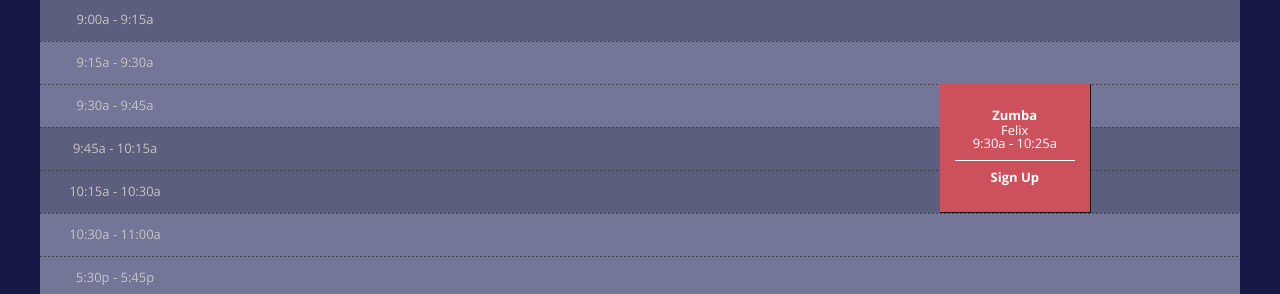
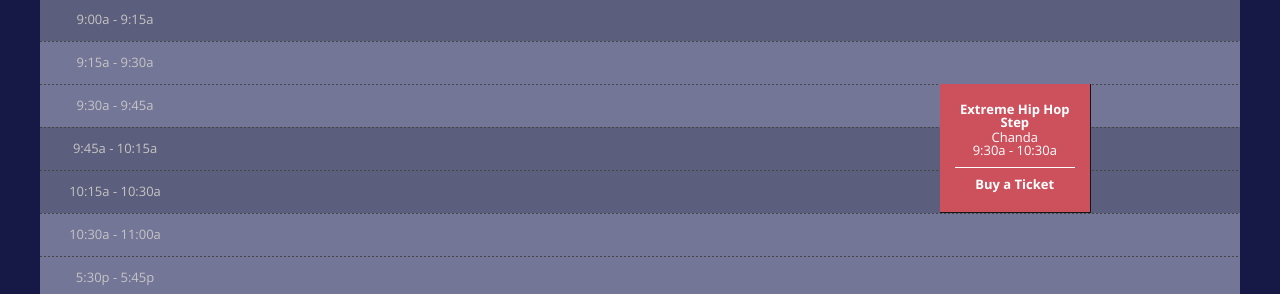
Before and after one commit to rwstone/shapeitup, a Jekyll site: the page built from schedule/index.md, in a window 1280 px wide. Shown: the part 392-686 px from the top of the page. Built offline with Jekyll 4.4.1, drawn with Linux system fonts in a browser that asks for light colours; some web fonts are replaced.

Commit message:
Added Square registration links

```diff
--- a/_includes/schedule-links-signup.html
+++ b/_includes/schedule-links-signup.html
@@ -1,6 +1,16 @@
 {% if include.allow_online_signups %}
-	{% assign class_details_url = include.class | append: " on " | append: include.day | append: " at " | append: include.start_time | url_encode %}
-	{% assign class_name_url = include.class | url_encode %}
-	{% comment %}first zoho link: https://zfrmz.com/2qhJ2jxS1BpvDFcaYXtQ{% endcomment %}
-	<a href="https://zfrmz.com/jrS8EMvKm4TAIsftw3zT?classname={{ class_name_url }}&classday={{ include.day }}&classtime={{ include.start_time }}&classdetails={{ class_details_url }}">Sign Up</a>
+
+	{% if include.class_link != nil %}
+
+		<a href="{{ include.class_link }}">Buy a Ticket</a>
+
+	{% else %}
+
+		{% assign class_details_url = include.class | append: " on " | append: include.day | append: " at " | append: include.start_time | url_encode %}
+		{% assign class_name_url = include.class | url_encode %}
+		{% comment %}first zoho link: https://zfrmz.com/2qhJ2jxS1BpvDFcaYXtQ{% endcomment %}
+		<a href="https://zfrmz.com/jrS8EMvKm4TAIsftw3zT?classname={{ class_name_url }}&classday={{ include.day }}&classtime={{ include.start_time }}&classdetails={{ class_details_url }}">Sign Up</a>
+
+	{% endif %}
+
 {% endif %}
--- a/_includes/schedule-links.html
+++ b/_includes/schedule-links.html
@@ -10,9 +10,21 @@
 </div>
 
 {% if include.allow_online_signups %}
-	{% assign class_details_url = include.class | append: " on " | append: include.day | append: " at " | append: include.start_time | url_encode %}
-	{% assign class_name_url = include.class | url_encode %}
-	<div class="timetable_signup">
-		<a href="https://zfrmz.com/jrS8EMvKm4TAIsftw3zT?classname={{ class_name_url }}&classday={{ include.day }}&classtime={{ include.start_time }}&classdetails={{ class_details_url }}"><img class="signup_icon" src="/img/icons/add-white.png" alt="Sign Up"></a>
-	</div>
+
+	{% if include.class_link != nil %}
+
+		<div class="timetable_signup">
+			<a href="{{ include.class_link }}"><img class="signup_icon" src="/img/icons/add-white.png" alt="Sign Up"></a>
+		</div>
+
+	{% else %}
+
+		{% assign class_details_url = include.class | append: " on " | append: include.day | append: " at " | append: include.start_time | url_encode %}
+		{% assign class_name_url = include.class | url_encode %}
+		<div class="timetable_signup">
+			<a href="https://zfrmz.com/jrS8EMvKm4TAIsftw3zT?classname={{ class_name_url }}&classday={{ include.day }}&classtime={{ include.start_time }}&classdetails={{ class_details_url }}"><img class="signup_icon" src="/img/icons/add-white.png" alt="Sign Up"></a>
+		</div>
+
+	{% endif %}
+
 {% endif %}
--- a/_includes/schedule-table.html
+++ b/_includes/schedule-table.html
@@ -72,7 +72,7 @@
 							<span class="like-a-link">{{ current_session.class | escape }}</span>
                             <div>{{ current_session.instructor | escape }}</div>
                             <div>{{ current_session.start_time | escape }} - {{ current_session.end_time | escape }}</div>
-							{% include schedule-links-signup.html class=current_session.class day=day start_time=current_session.start_time allow_online_signups=include.allow_online_signups %}
+							{% include schedule-links-signup.html class=current_session.class class_link=current_session.special_link day=day start_time=current_session.start_time allow_online_signups=include.allow_online_signups %}
                         {% endfor %}
                         </td>
                     {% endif %}
--- a/_layouts/schedule.html
+++ b/_layouts/schedule.html
@@ -38,7 +38,7 @@
                         {% for session in filtered_sessions %}
                             {% comment %}<li class="items_list_item icon_clock clearfix items_list_item_new">{% endcomment %}
                             <li class="timetable_list_item">
-								{% include schedule-links.html class=session.class class_instructor=session.instructor  day=day start_time=session.start_time allow_online_signups=page.allow_online_signups %}
+								{% include schedule-links.html class=session.class class_instructor=session.instructor class_link=session.special_link day=day start_time=session.start_time allow_online_signups=page.allow_online_signups %}
                                 <div class="timetable_time">
                                     {{ session.start_time | escape }} - {{ session.end_time | escape }}
                                 </div>
@@ -52,7 +52,7 @@
 
                         {% for session in filtered_sessions %}
                             <li class="timetable_list_item">
-								{% include schedule-links.html class=session.class class_instructor=session.instructor  day=day start_time=session.start_time allow_online_signups=page.allow_online_signups %}
+								{% include schedule-links.html class=session.class class_instructor=session.instructor class_link=session.special_link day=day start_time=session.start_time allow_online_signups=page.allow_online_signups %}
                                 <div class="timetable_time">
                                     {{ session.start_time | escape }} - {{ session.end_time | escape }}
                                 </div>
--- a/schedule/index.md
+++ b/schedule/index.md
@@ -33,12 +33,13 @@
   start_time: 8:00a
   end_time: 8:55a
   length: 2
-- class: Zumba
-  instructor: Felix
+- class: Extreme Hip Hop Step
+  instructor: Chanda
   day: Saturday
   start_time: 9:30a
-  end_time: 10:25a
+  end_time: 10:30a
   length: 3
+  special_link: https://shapeitupnutritionfitness.square.site/product/extreme-hip-hop-step/162?cp=true&sa=false&sbp=false&q=false&category_id=4
 days:
 - Monday
 - Tuesday
```
Also changed, not shown: img/logos/shapeitup_fitness.png (added).
